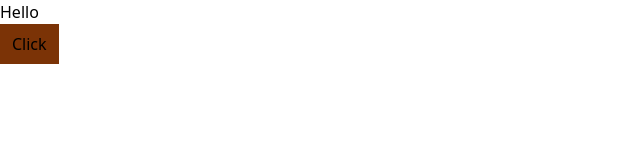
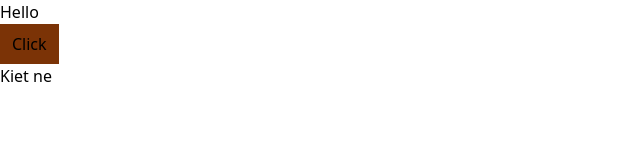
Before and after one commit to Bin-Z123/BeeStay-CyberKnight-FrontEnd, a Vue app: page / in a window 1280 px wide. Shown: the top 160 px of the page, without its empty margins (0-640 px from the left). Built offline with nearby package versions, Linux system fonts and the light colour scheme.

Commit message:
test push b main (#2)

```diff
--- a/src/App.vue
+++ b/src/App.vue
@@ -14,6 +14,7 @@ const toggleDarkMode = () => {
   <button class="px-3 py-2 bg-amber-900" @click="toggleDarkMode()">
     Click
   </button>
+  <h2>Kiet ne</h2>
 </template>
 
 <style scoped></style>
```
